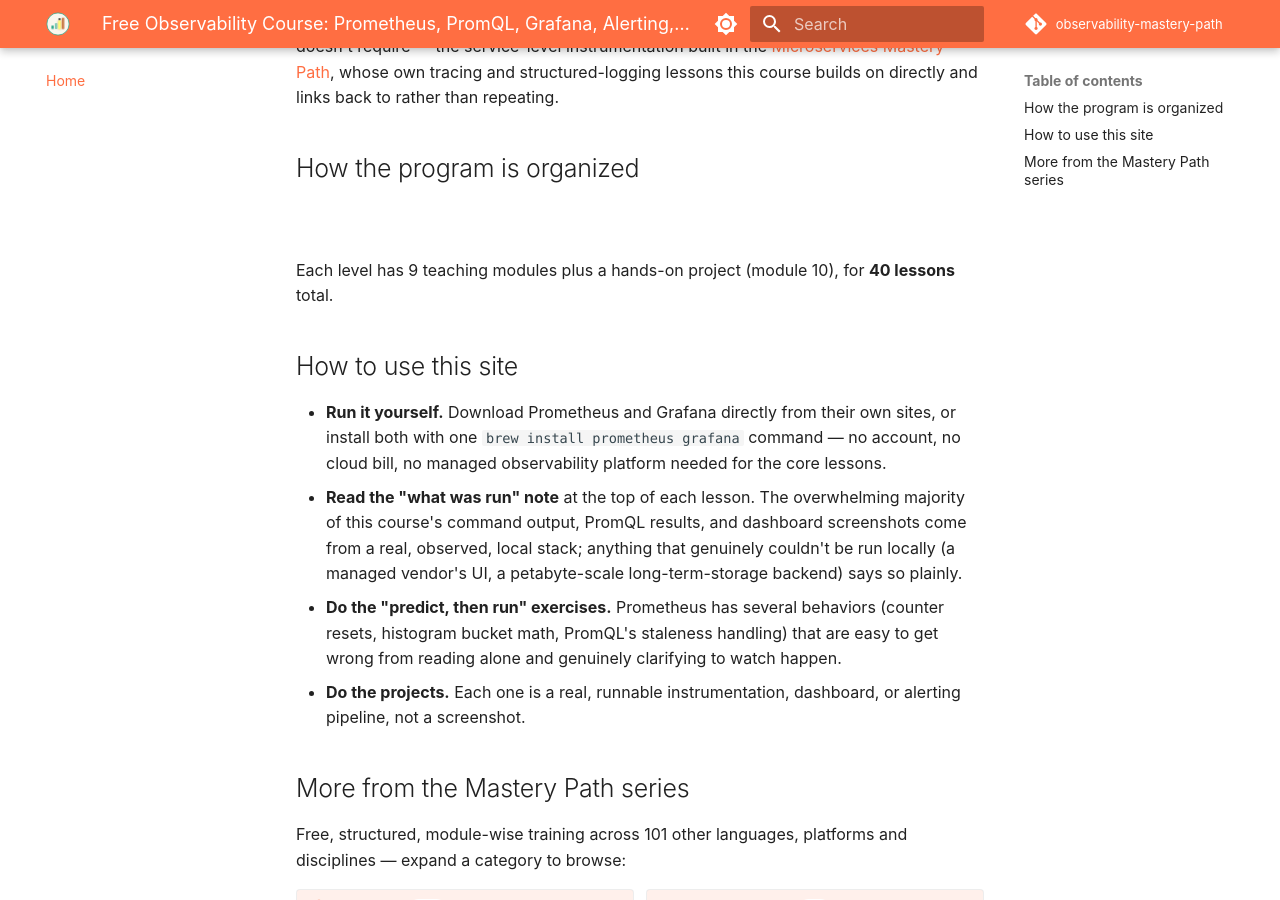
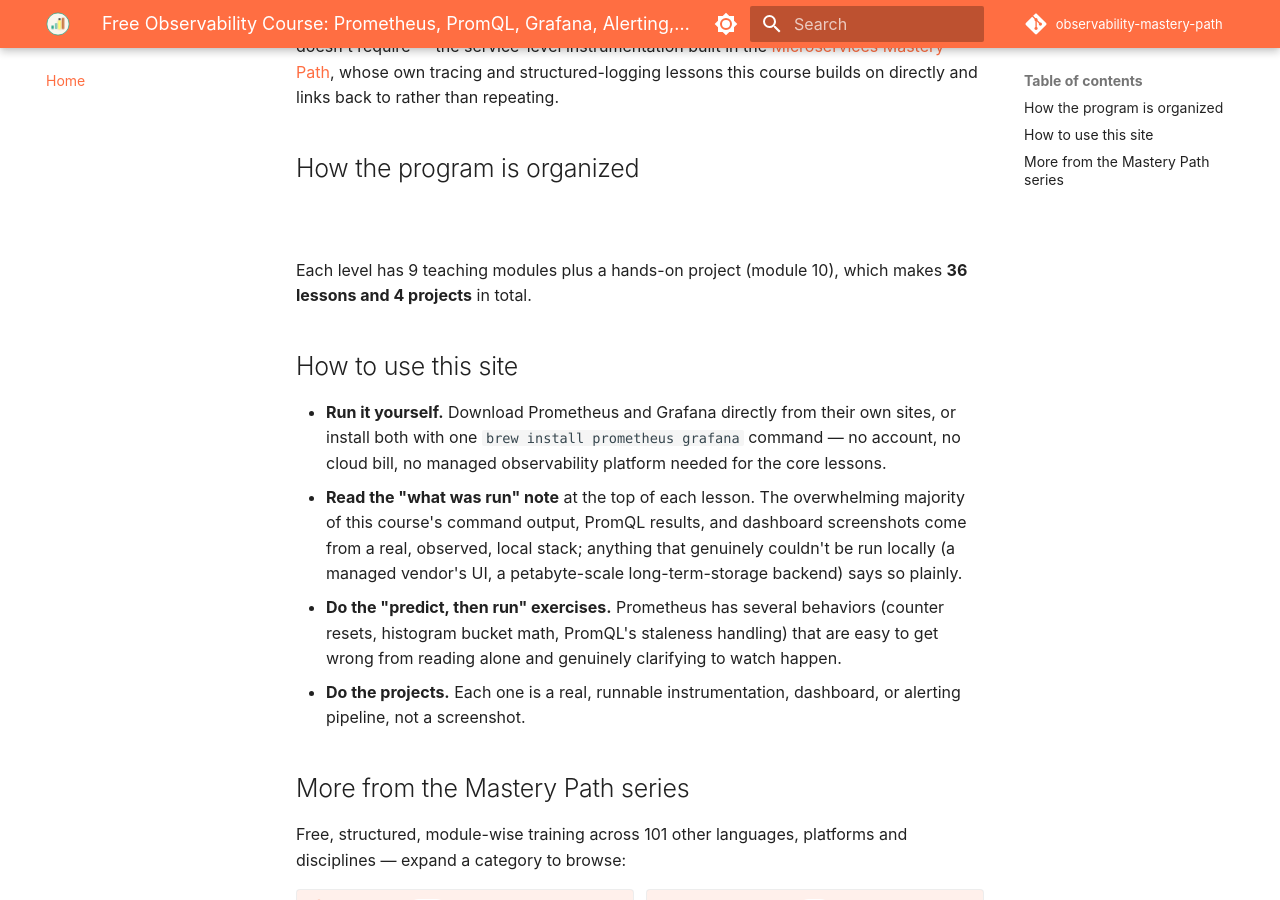
Before and after one commit to SIGILIPELLI/observability-mastery-path, an MkDocs documentation site: the page built from docs/index.md, in a window 1280 px wide and 900 px high, scrolled down 630 px. Built offline with MkDocs 1.6.1 and Material for MkDocs 9.7.7, drawn with Linux system fonts in a browser that asks for light colours; comment, search, counter and statistics services are not loaded.

Commit message:
Lesson and project counts use one definition; remove stale 'being written' notices
Co-Authored-By: Claude Sonnet 5.5 <noreply@anthropic.com>

```diff
--- a/docs/index.md
+++ b/docs/index.md
@@ -1,6 +1,6 @@
 ---
 title: "Free Observability Course: Prometheus, PromQL, Grafana, Alerting, OpenTelemetry & SLOs"
-description: "Free observability course: 40 lessons on Prometheus, PromQL, Grafana dashboards, alerting, OpenTelemetry, and SLOs."
+description: "Free observability course: 36 lessons and 4 projects on Prometheus, PromQL, Grafana dashboards, alerting, OpenTelemetry, and SLOs."
 ---
 
 # Observability Mastery Path
@@ -31,7 +31,7 @@ repeating.
 | **3 · Distributed Tracing & OpenTelemetry** | Spans, context propagation, the Collector, sampling, cardinality, correlating all three pillars | 10 | Trace a real request end to end and correlate it with metrics and logs |
 | **4 · SLOs & Operating Observability at Scale** | SLIs/SLOs/error budgets, burn-rate alerting, capacity planning, scaling Prometheus, on-call | 10 | Design and operate an SLO-driven observability stack for a real service |
 
-Each level has 9 teaching modules plus a hands-on project (module 10), for **40 lessons** total.
+Each level has 9 teaching modules plus a hands-on project (module 10), which makes **36 lessons and 4 projects** in total.
 
 ## How to use this site
 
--- a/docs/javascripts/progress-tracker.js
+++ b/docs/javascripts/progress-tracker.js
@@ -43,7 +43,7 @@
     } catch (e) { return null; }
   }
   function isProjectSlug(slug) {
-    return /project|capstone/i.test(slug || "");
+    return /(^|\/)\d+-(project|capstone)\b/i.test(slug || "");
   }
   function pointsFor(slug) {
     return isProjectSlug(slug) ? POINTS_PROJECT : POINTS_LESSON;
```
